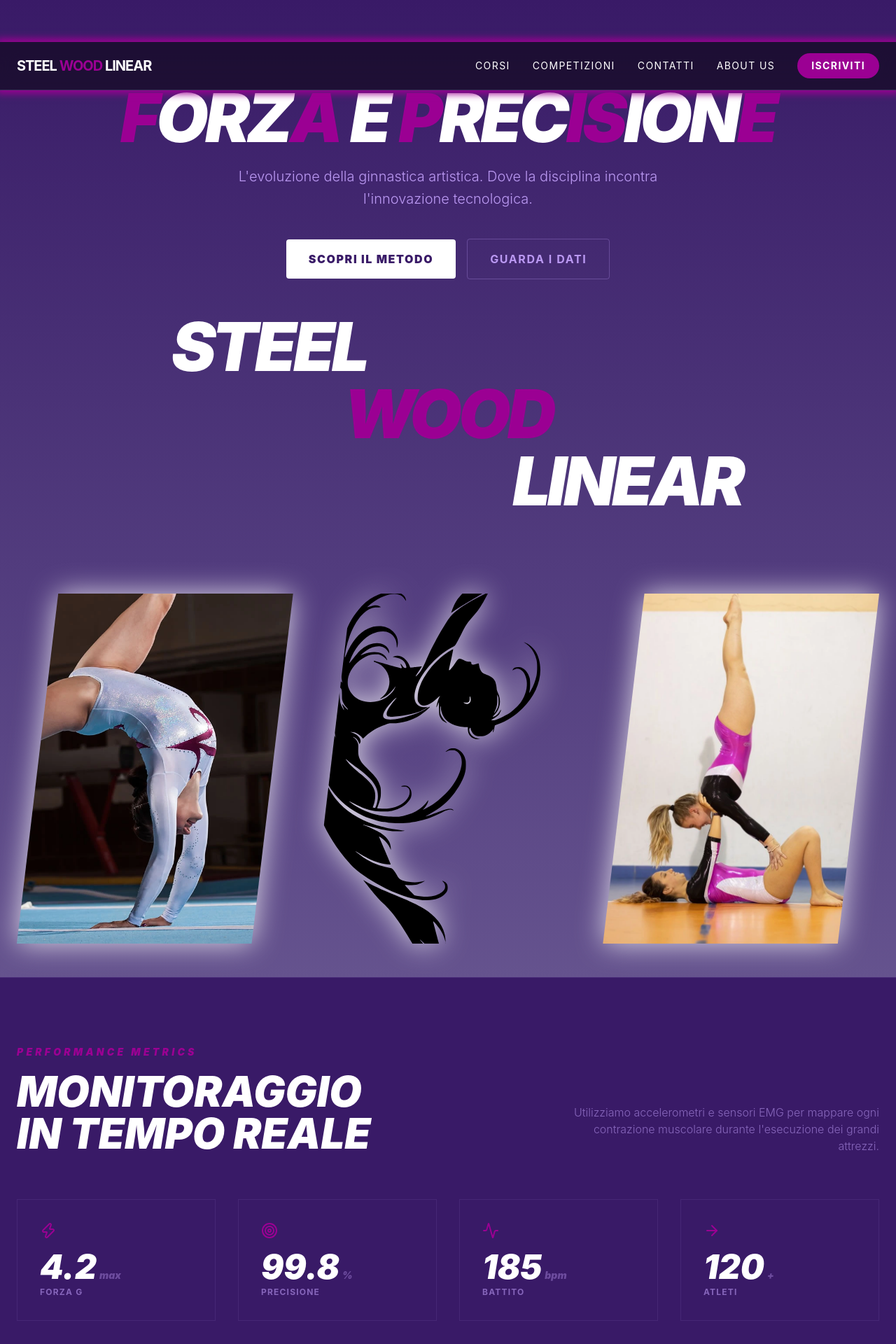
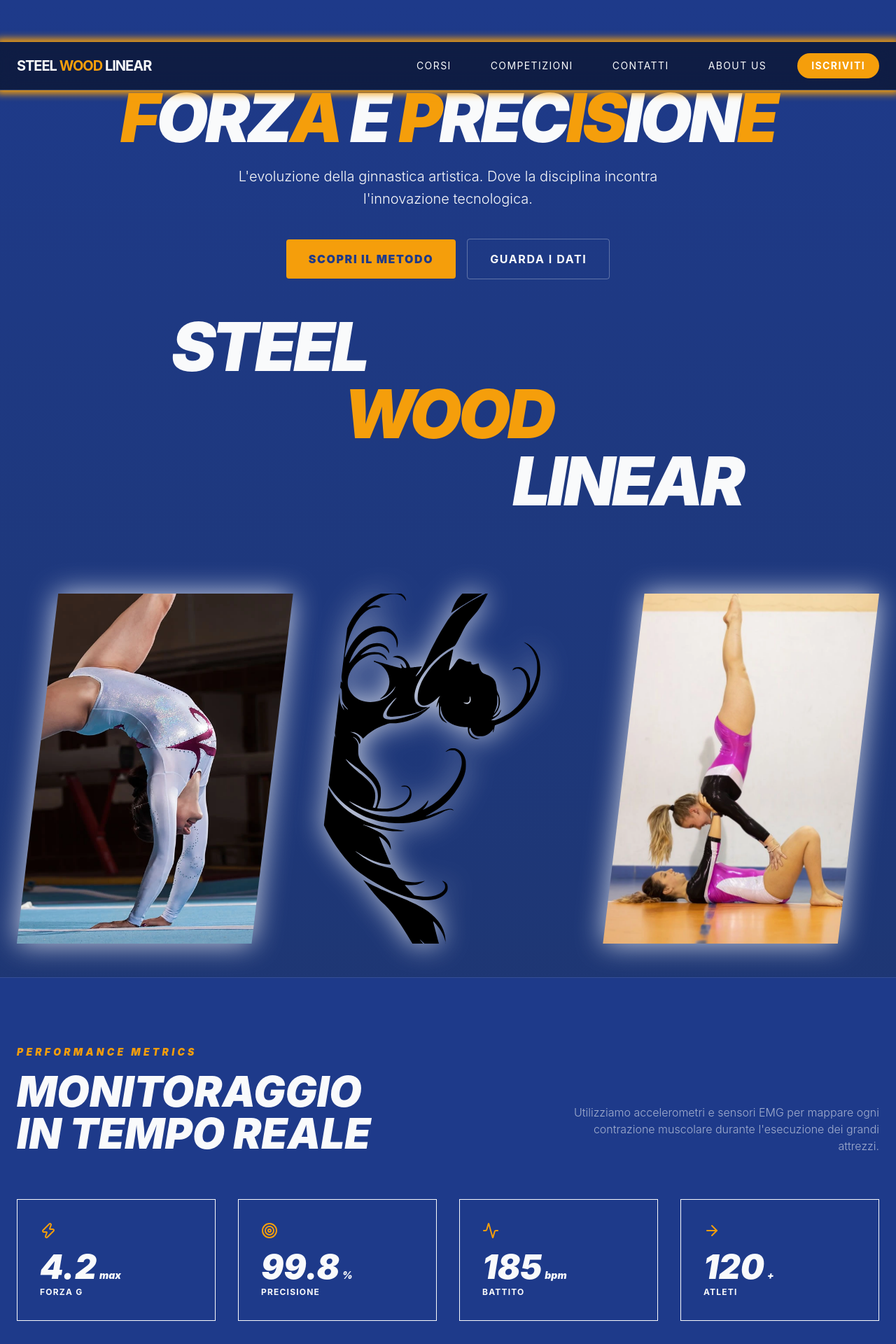
Before and after one commit to Lillo1254/project_gym, a Next.js app: page / in a window 1280 px wide. Shown: the top 1920 px of the page at 70% size. Built offline with nearby package versions, Linux system fonts and the light colour scheme.

Commit message:
update color

```diff
--- a/app/components/bodyComponents/layout/Footer.tsx
+++ b/app/components/bodyComponents/layout/Footer.tsx
@@ -9,7 +9,7 @@ export default function Footer() {
 
           {/* COLONNA 1: BRAND E CODICE FISCALE */}
           <div className="space-y-6">
-            <h2 className="text-2xl font-black tracking-tighter uppercase italic">
+            <h2 className="text-2xl font-black tracking-tighter uppercase italic text-quarto">
               STEEL <span className="text-secondary">WOOD</span> LINEAR
             </h2>
             <p className="text-white text-sm leading-relaxed">
--- a/app/components/bodyComponents/layout/Navbar.jsx
+++ b/app/components/bodyComponents/layout/Navbar.jsx
@@ -2,24 +2,35 @@
 
 import Link from 'next/link';
 import { useState } from 'react';
+import {usePathname} from 'next/navigation';
 
 export default function Navbar() {
   const [isOpen, setIsOpen] = useState(false);
+  const pathname = usePathname();
+
+  const getLinkClasses = (path) => {
+    const isActive = pathname === path;
+    const baseClasses = "px-3 py-1.5 rounded-md transition duration-300";
+
+    return isActive
+      ? `${baseClasses} bg-white text-black font-bold shadow-sm`
+      : `${baseClasses} hover:text-secondary text-quarto`;
+  };
 
   return (
     <nav className="fixed w-full mt-15 z-50 bg-black/50 backdrop-blur-md border-b border-quarto/20 shadow-[0_0_10px_5px_var(--color-secondary)]">
       <div className="max-w-7xl mx-auto px-6 py-4 flex justify-between items-center">
         {/* LOGO */}
-        <h1 className="text-xl font-bold tracking-tighter text-tertiary">
+        <h1 className="text-xl font-bold tracking-tighter text-quarto uppercase">
           <Link href="/">STEEL <span className="text-secondary">WOOD</span> LINEAR</Link>
         </h1>
 
         {/* DESKTOP MENU nascosto su mobile */}
-        <div className="hidden md:flex items-center space-x-8 text-sm uppercase tracking-widest">
-          <Link href="/corsi" className="hover:text-secondary transition">Corsi</Link>
-          <Link href="/competizioni" className="hover:text-secondary transition">Competizioni</Link>
-          <Link href="/contact" className="hover:text-secondary transition">Contatti</Link>
-          <Link href="/chi-siamo" className="hover:text-secondary transition">About Us</Link>
+        <div className="hidden md:flex items-center space-x-8 text-sm uppercase tracking-widest text-quarto">
+          <Link href="/corsi" className={getLinkClasses("/corsi")}>Corsi</Link>
+          <Link href="/competizioni" className={getLinkClasses("/competizioni")}>Competizioni</Link>
+          <Link href="/contact" className={getLinkClasses("/contact")}>Contatti</Link>
+          <Link href="/chi-siamo" className={getLinkClasses("/chi-siamo")}>About Us</Link>
           <button className="bg-secondary px-5 py-2 rounded-full font-bold hover:scale-115 transition duration-300 text-white">
             ISCRIVITI
           </button>
@@ -29,7 +40,7 @@ export default function Navbar() {
         <div className="md:hidden">
           <button
             onClick={() => setIsOpen(!isOpen)}
-            className="text-tertiary focus:outline-none p-2"
+            className="text-quarto focus:outline-none p-2"
             aria-label="Toggle Menu"
           >
             <div className="w-6 h-5 relative flex flex-col justify-between">
@@ -45,9 +56,9 @@ export default function Navbar() {
       {/* MOBILE MENU (Slide Down) */}
       <div className={`md:hidden overflow-hidden transition-all duration-300 ease-in-out bg-primary ${isOpen ? 'max-h-96 opacity-100 border-b border-quarto/20' : 'max-h-0 opacity-0'}`}>
         <div className="px-6 py-8 flex flex-col space-y-6 text-center uppercase tracking-[0.2em] text-sm">
-          <Link href="#" onClick={() => setIsOpen(false)} className="hover:text-secondary transition">Programmi</Link>
-          <Link href="#" onClick={() => setIsOpen(false)} className="hover:text-secondary transition">Atleti</Link>
-          <Link href="#" onClick={() => setIsOpen(false)} className="hover:text-secondary transition">Contatti</Link>
+          <Link href="#" onClick={() => setIsOpen(false)} className="hover:text-quarto transition">Programmi</Link>
+          <Link href="#" onClick={() => setIsOpen(false)} className="hover:text-quarto transition">Atleti</Link>
+          <Link href="#" onClick={() => setIsOpen(false)} className="hover:text-quarto transition">Contatti</Link>
           <button className="bg-secondary px-5 py-4 rounded-sm font-bold text-white">
             ISCRIVITI ORA
           </button>
--- a/app/components/card/CardArticles.tsx
+++ b/app/components/card/CardArticles.tsx
@@ -7,8 +7,8 @@ export function FeatureCard({ title, desc }: FeatureProps) {
   return (
     <div className="bg-primary/5 border border-quarto/90 p-8 hover:border-secondary/50 hover:bg-secondary/30 transition-all group ">
       <div className="w-12 h-[2px] bg-secondary mb-6 group-hover:w-full transition-all duration-500" />
-      <h3 className="text-2xl font-bold mb-4">{title}</h3>
-      <p className="text-quarto/70 font-light">{desc}</p>
+      <h3 className="text-2xl font-bold mb-4 text-secondary">{title}</h3>
+      <p className="text-quarto/70 font-semibold">{desc}</p>
     </div>
   );
 }
--- a/app/layout.tsx
+++ b/app/layout.tsx
@@ -3,10 +3,9 @@ import "./globals.css";
 import Navbar from "./components/bodyComponents/layout/Navbar";
 import Footer from "./components/bodyComponents/layout/Footer";
 
-
 export const metadata: Metadata = {
-  title: "Create Next App",
-  description: "Generated by create next app",
+  title: "GIO - Precisione e Forza",
+  description: "L'evoluzione della ginnastica artistica attraverso la tecnologia.",
 };
 
 export default function RootLayout({
@@ -15,16 +14,14 @@ export default function RootLayout({
   children: React.ReactNode;
 }>) {
   return (
-    <html
-      lang="en">
-      <body className=" ">
+    <html lang="it">
+      <body className="selection:bg-secondary selection:text-white">
         <Navbar />
-        <main className="relative">
-        {children}
+        <main>
+          {children}
         </main>
         <Footer />
-
-        </body>
+      </body>
     </html>
   );
 }
--- a/app/page.tsx
+++ b/app/page.tsx
@@ -28,7 +28,7 @@ console.log(
   <div className="text-center px-6 pt-15 w-full flex flex-col items-center">
 
 
-    <h2 className="text-5xl sm:text-6xl md:text-8xl font-black italic uppercase leading-[0.9] tracking-tighter">
+    <h2 className="text-5xl sm:text-6xl md:text-8xl font-black italic uppercase leading-[0.9] tracking-tighter text-quarto">
       <span className="text-secondary titleP">F</span>ORZ<span className="text-secondary titleP">A</span> E <br className="md:hidden" />
       <span className="text-secondary titleP">P</span>REC<span className="text-secondary titleP">IS</span>ION<span className="text-secondary titleP">E</span>
     </h2>
@@ -40,10 +40,10 @@ console.log(
 
     {/* Pulsanti */}
     <div className="mt-10 flex flex-col sm:flex-row gap-4 justify-center items-center">
-      <button className="w-full sm:w-auto bg-tertiary text-primary px-8 py-4 rounded-sm font-black hover:bg-quarto hover:scale-105 transition-all uppercase tracking-widest">
+      <button className="w-full sm:w-auto bg-secondary text-primary px-8 py-4 rounded-sm font-black hover:bg-quarto hover:scale-105 transition-all uppercase tracking-widest">
         Scopri il metodo
       </button>
-      <button className="w-full sm:w-auto border border-quarto/30 text-quarto px-8 py-4 rounded-sm font-bold hover:bg-quarto/10 transition-all uppercase tracking-widest">
+      <button className="w-full sm:w-auto border border-quarto/30 text-quarto px-8 py-4 rounded-sm font-bold hover:bg-quarto hover:text-primary hover:scale-105 transition-all uppercase tracking-widest">
         Guarda i dati
       </button>
     </div>
@@ -53,7 +53,7 @@ console.log(
       <h1 className="text-4xl sm:text-6xl md:text-8xl font-black italic uppercase leading-none tracking-tighter">
 
 
-        <div className="-translate-x-12 xxs:-translate-x-24 sm:-translate-x-36 md:-translate-x-44 lg:-translate-x-64 transform">
+        <div className="-translate-x-12 xxs:-translate-x-24 sm:-translate-x-36 md:-translate-x-44 lg:-translate-x-64 transform text-quarto">
           STEEL
         </div>
 
@@ -61,7 +61,7 @@ console.log(
           WOOD
         </div>
 
-        <div className="translate-x-12 xxs:translate-x-24 sm:translate-x-36 md:translate-x-44 lg:translate-x-64 transform ">
+        <div className="translate-x-12 xxs:translate-x-24 sm:translate-x-36 md:translate-x-44 lg:translate-x-64 transform text-quarto">
           LINEAR
         </div>
 
@@ -93,7 +93,7 @@ console.log(
           <div className="flex flex-col md:flex-row justify-between items-end mb-16 gap-6">
             <div>
               <h2 className="text-secondary font-black italic text-sm tracking-[0.3em] uppercase mb-4 title_section_2">Performance Metrics</h2>
-              <h3 className="text-4xl md:text-6xl font-black uppercase italic leading-none title_section_2">Monitoraggio <br /> in tempo reale</h3>
+              <h3 className="text-4xl md:text-6xl text-quarto font-black uppercase italic leading-none title_section_2">Monitoraggio <br /> in tempo reale</h3>
             </div>
             <p className="max-w-md text-quarto/60 font-light text-right title_section_2">
               Utilizziamo accelerometri e sensori EMG per mappare ogni contrazione muscolare durante l&apos;esecuzione dei grandi attrezzi.
@@ -107,10 +107,10 @@ console.log(
               { label: 'Battito', val: '185', unit: 'bpm', icon: <Activity /> },
               { label: 'Atleti', val: '120', unit: '+', icon: <ArrowRight /> },
             ].map((stat, i) => (
-              <div key={i} className="p-8 border border-quarto/10 hover:border-secondary transition-colors group">
+              <div key={i} className="p-8 border border-quarto hover:border-secondary transition-colors group">
                 <div className="text-secondary mb-4 group-hover:scale-110 transition-transform">{stat.icon}</div>
-                <div className="text-4xl md:text-5xl font-black italic mb-1">{stat.val}<span className="text-sm ml-1 text-quarto/40">{stat.unit}</span></div>
-                <div className="text-xs uppercase tracking-widest text-quarto/60 font-bold">{stat.label}</div>
+                <div className="text-4xl md:text-5xl text-quarto font-black italic mb-1">{stat.val}<span className="text-sm ml-1 text-quarto">{stat.unit}</span></div>
+                <div className="text-xs uppercase tracking-widest text-quarto font-bold">{stat.label}</div>
               </div>
             ))}
           </div>
@@ -154,15 +154,15 @@ console.log(
               <span className="text-primary"> L&apos;ACCADEMIA</span>
               <br /><span className="text-secondary underline decoration-primary">NON È PER TUTTI</span>
             </h2>
-            <p className="text-base md:text-lg text-tertiary font-light mb-8 leading-relaxed text_cont_2">
+            <p className="text-base md:text-lg text-quarto font-light mb-8 leading-relaxed text_cont_2">
               Non siamo una palestra tradizionale. Utilizziamo sensori di movimento e analisi biomeccanica
               per trasformare la tua flessibilità organica in una struttura d&apos;acciaio.
             </p>
-            <ul className="space-y-4 text-tertiary ">
+            <ul className="space-y-4 ">
               {['Analisi Biomeccanica 3D', 'Programmazione Neuro-Motoria', 'Recupero ad alta densità'].map((item, i) => (
                 <li key={i} className="flex items-center space-x-3 group cursor-default">
                   <span className="w-6 h-px bg-secondary group-hover:w-10 transition-all" />
-                  <span className="font-bold uppercase text-xs md:text-sm tracking-widest">{item}</span>
+                  <span className="font-bold uppercase text-xs md:text-sm tracking-widest text-quarto">{item}</span>
                 </li>
               ))}
             </ul>
@@ -243,14 +243,14 @@ console.log(
 
       <section className="py-24 bg-primary relative overflow-hidden">
         {/* Background Decor */}
-        <div className="absolute top-0 right-50 text-[200px] font-black opacity-[0.53] select-none pointer-events-none italic">
+        <div className="absolute top-0 right-50 text-[200px] font-black opacity-[0.53] select-none pointer-events-none italic text-quarto">
           LINEAR
         </div>
 
         <div className="max-w-7xl mx-auto px-6 relative z-10">
           <div className="text-center mb-16">
-            <h2 className="text-5xl font-black uppercase text-tertiary italic">Piani di Evoluzione</h2>
-            <div className="h-1 w-24 bg-secondary mx-auto mt-4" />
+            <h2 className="text-5xl font-black uppercase text-quarto italic">Piani di Evoluzione</h2>
+            <div className="h-1 w-72 bg-secondary mx-auto mt-4" />
           </div>
 
           <div className="grid grid-cols-1 md:grid-cols-3 gap-8">
@@ -264,19 +264,19 @@ console.log(
               >
                 <h3 className="text-xs uppercase tracking-[0.3em] text-quarto mb-2">{plan.name} Membership</h3>
                 <div className="flex items-baseline mb-8">
-                  <span className="text-4xl font-black text-tertiary">€{plan.price}</span>
+                  <span className="text-4xl font-black text-quarto">€{plan.price}</span>
                   <span className="text-quarto/50 text-sm ml-2">/mese</span>
                 </div>
 
                 <ul className="grow space-y-4 mb-10">
                   {plan.features.map((f, j) => (
-                    <li key={j} className="text-tertiary/70 text-sm flex items-center">
+                    <li key={j} className="text-secondary font-semibold text-sm flex items-center">
                       <span className="mr-2 text-secondary">▹</span> {f}
                     </li>
                   ))}
                 </ul>
 
-                <button className={`w-full py-4 font-bold uppercase tracking-widest text-xs transition ${plan.pro ? 'bg-secondary text-white' : 'bg-tertiary text-primary hover:bg-quarto'
+                <button className={`w-full py-4 font-bold uppercase tracking-widest text-xs transition ${plan.pro ? 'bg-secondary text-white hover:bg-quarto hover:text-primary hover:scale-105' : 'bg-quarto text-primary hover:bg-secondary hover:scale-105'
                   }`}>
                   Inizia ora
                 </button>
@@ -310,7 +310,7 @@ console.log(
 
         <div className="relative z-10 text-center px-6">
           <h2 className="text-4xl md:text-7xl font-black uppercase italic tracking-wider ">
-            <div className="-translate-x-12 xxs:-translate-x-24 sm:-translate-x-36 md:-translate-x-44 lg:-translate-x-64 transform text-white/50">
+            <div className="-translate-x-12 xxs:-translate-x-24 sm:-translate-x-36 md:-translate-x-44 lg:-translate-x-64 transform text-quarto/50">
           STEEL
         </div>
 
@@ -318,7 +318,7 @@ console.log(
           WOOD
         </div>
 
-        <div className="translate-x-12 xxs:translate-x-24 sm:translate-x-36 md:translate-x-44 lg:translate-x-64 transform text-white/50">
+        <div className="translate-x-12 xxs:translate-x-24 sm:translate-x-36 md:translate-x-44 lg:translate-x-64 transform text-quarto/50">
           LINEAR
         </div>
           </h2>
--- a/next.config.ts
+++ b/next.config.ts
@@ -10,7 +10,7 @@ const nextConfig: NextConfig = {
       },
     ],
   },
-  allowedDevOrigins: ['192.168.1.2'],
+  allowedDevOrigins: ['192.168.1.*', 'localhost:3000'],
 };
 
 export default nextConfig;
```
Also changed, not shown: app/globals.css (+34 -1 lines).
